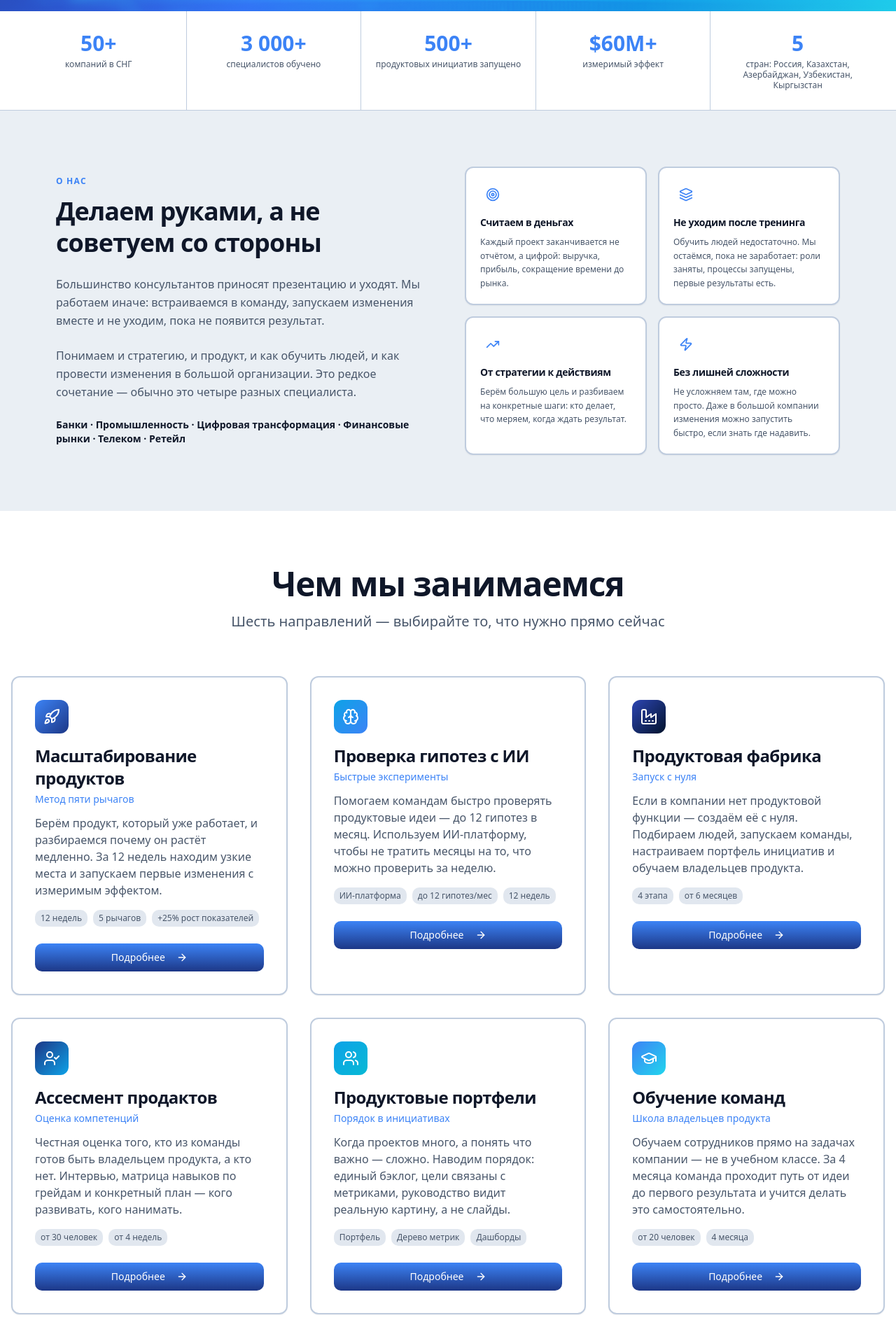
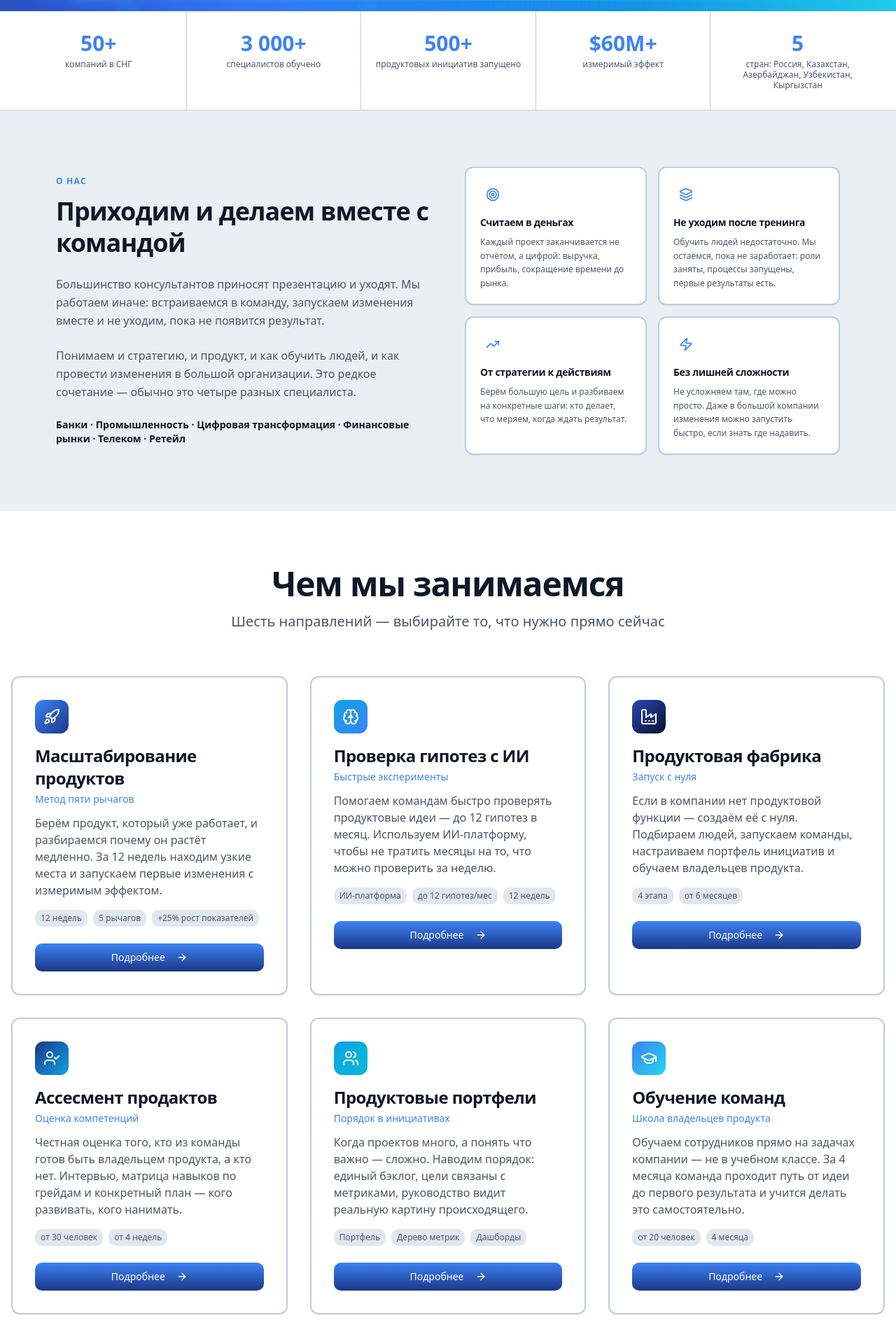
Before and after one commit to Junkcat/five-levers-growth, a React (Vite) app: page / in a window 1280 px wide. Shown: the part 572-2488 px from the top of the page at 70% size. Built offline with nearby package versions, Linux system fonts and the light colour scheme; the HTML template or start-up script is replaced by a standard one.

Commit message:
Remove 'а не' contrasting phrases from Index copy
Co-Authored-By: Claude Sonnet 4.6 <noreply@anthropic.com>

```diff
--- a/src/pages/Index.tsx
+++ b/src/pages/Index.tsx
@@ -52,7 +52,7 @@ const products = [
     icon: Users,
     title: "Продуктовые портфели",
     subtitle: "Порядок в инициативах",
-    description: "Когда проектов много, а понять что важно — сложно. Наводим порядок: единый бэклог, цели связаны с метриками, руководство видит реальную картину, а не слайды.",
+    description: "Когда проектов много, а понять что важно — сложно. Наводим порядок: единый бэклог, цели связаны с метриками, руководство видит реальную картину происходящего.",
     tags: ["Портфель", "Дерево метрик", "Дашборды"],
     link: "/portfolio-processes",
     available: true,
@@ -166,7 +166,7 @@ const Index = () => {
             <div>
               <p className="text-xs font-semibold text-primary-600 uppercase tracking-widest mb-3">О нас</p>
               <h2 className="text-4xl font-bold text-foreground mb-6 leading-tight">
-                Делаем руками, а не советуем со стороны
+                Приходим и делаем вместе с командой
               </h2>
               <p className="text-muted-foreground leading-relaxed mb-6">
                 Большинство консультантов приносят презентацию и уходят.
```
